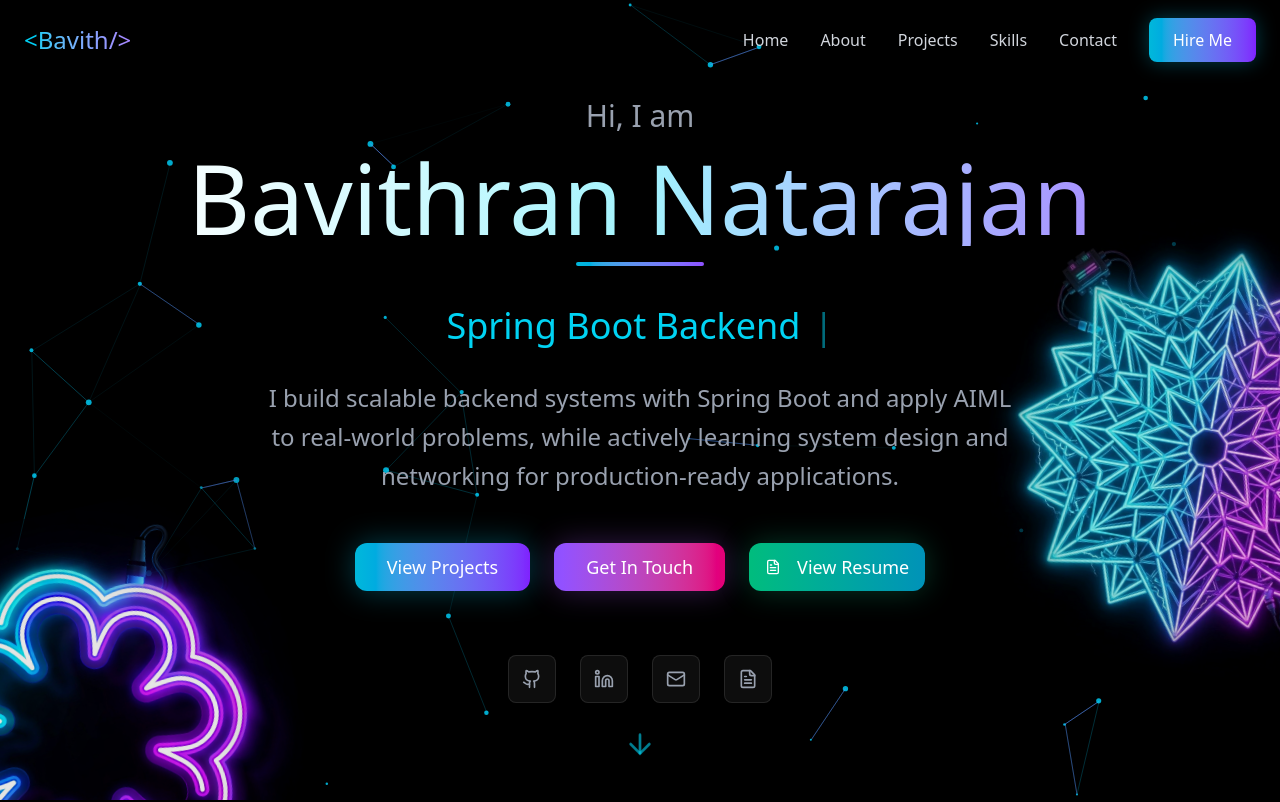
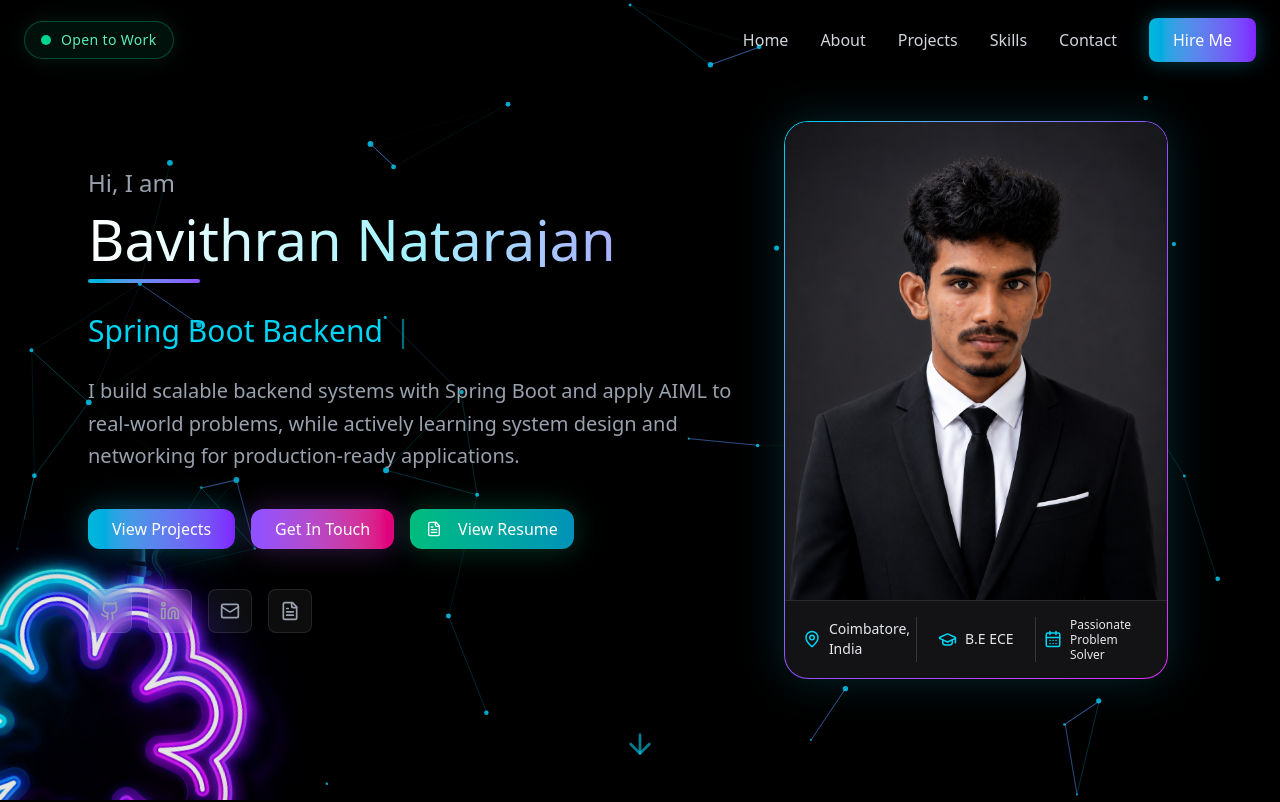
Before and after one commit to Bavithran100/PORTFOLIO0.1, a React (Vite) app: page / in a window 1280 px wide. Shown: the top 802 px of the page. Built offline with nearby package versions, Linux system fonts and the light colour scheme.

Commit message:
Persnal Images added

```diff
--- a/src/app/components/About.jsx
+++ b/src/app/components/About.jsx
@@ -59,7 +59,7 @@ const devOpsTools = [
     {
       role: "Full-Stack Developer",
       company: "Personal & Team Projects",
-      period: "2023 - Present",
+      period: "2025 - Present",
       description:
         "Developed full-stack products with React and backend services, focusing on clean architecture, reliability, and production-ready deployment.",
     },
--- a/src/app/components/Hero.jsx
+++ b/src/app/components/Hero.jsx
@@ -1,4 +1,4 @@
-import { ArrowDown, Github, Linkedin, Mail, FileText } from "lucide-react";
+import { ArrowDown, Github, Linkedin, Mail, FileText, MapPin, GraduationCap, CalendarDays } from "lucide-react";
 import { Button } from "./ui/button";
 import { AnimatedBackground } from "./AnimatedBackground";
 import { TypingRotatingText } from "./TypingRotatingText";
@@ -21,7 +21,7 @@ const rotatingWords = [
 ];
 
   return (
-    <section id="hero" className="min-h-screen flex items-center justify-center relative bg-black overflow-hidden">
+    <section id="hero" className="min-h-screen flex items-center justify-center relative bg-black overflow-hidden py-24 lg:py-20">
       <AnimatedBackground/>
       <div className="hero-paint-splashes" aria-hidden="true">
         <img
@@ -29,11 +29,11 @@ const rotatingWords = [
           alt=""
           className="hero-paint hero-paint-left"
         />
-        <img
+        {/* <img
           src="/image01.png"
           alt=""
           className="hero-paint hero-paint-right"
-        />
+        /> */}
       </div>
       {/* <div className="absolute inset-0 bg-gradient-to-br from-violet-900/20 via-transparent to-cyan-900/20"></div>
       <div className="absolute inset-0 bg-[linear-gradient(rgba(255,255,255,.02)_1px,transparent_1px),linear-gradient(90deg,rgba(255,255,255,.02)_1px,transparent_1px)] bg-[size:100px_100px]"></div>
@@ -41,58 +41,59 @@ const rotatingWords = [
       <div className="absolute bottom-1/4 right-1/4 w-96 h-96 bg-cyan-600/30 rounded-full blur-[120px] animate-pulse delay-700"></div> */}
 
       <div className="container mx-auto px-6 relative z-10">
-        <div className="max-w-5xl mx-auto text-center">
-          <div className="mb-6">
-            <p className="text-gray-400 text-2xl md:text-3xl mb-4">
-              Hi, I am
-            </p>
-            <h1 className="text-6xl md:text-8xl mb-4 bg-clip-text text-transparent bg-gradient-to-r from-white via-cyan-200 to-violet-400 animate-fade-in">
-              Bavithran Natarajan
-            </h1>
-            <div className="h-1 w-32 mx-auto bg-gradient-to-r from-cyan-500 to-violet-500 rounded-full mb-8"></div>
-          </div>
+        <div className="max-w-6xl mx-auto grid lg:grid-cols-[1.15fr_0.85fr] gap-12 lg:gap-6  items-center">
+          <div className="text-center lg:text-left lg:translate-x-6">
+            <div className="mb-5">
+              <p className="text-gray-400 text-xl md:text-2xl mb-3">
+                Hi, I am
+              </p>
+              <h1 className="text-4xl sm:text-5xl md:text-[3.5rem] mb-3 bg-clip-text text-transparent bg-gradient-to-r from-white via-cyan-200 to-violet-400 animate-fade-in">
+                Bavithran Natarajan
+              </h1>
+              <div className="h-1 w-28 mx-auto lg:mx-0 bg-gradient-to-r from-cyan-500 to-violet-500 rounded-full mb-6"></div>
+            </div>
 
-          <h2 className="text-3xl md:text-4xl text-white/90 mb-6 min-h-[48px] md:min-h-[56px] flex items-center justify-center">
+          <h2 className="text-2xl md:text-3xl text-white/90 mb-5 min-h-[40px] md:min-h-[48px] flex items-center justify-center lg:justify-start">
             <TypingRotatingText words={rotatingWords} className="text-cyan-400" />
           </h2>
 
-          <p className="text-xl md:text-2xl text-gray-400 mb-12 max-w-3xl mx-auto leading-relaxed">
+          <p className="text-lg md:text-xl text-gray-400 mb-9 max-w-2xl mx-auto lg:mx-0 leading-relaxed">
         I build scalable backend systems with Spring Boot and apply AIML
 to real-world problems, while actively learning system design
 and networking for production-ready applications.
           </p>
 
-          <div className="flex gap-6 justify-center flex-wrap mb-16">
+          <div className="flex gap-4 justify-center lg:justify-start flex-wrap mb-10">
             <Button
               size="lg"
               onClick={() => scrollToSection("projects")}
-              className="bg-gradient-to-r from-cyan-500 to-violet-600 hover:from-cyan-400 hover:to-violet-500 text-white px-8 py-6 text-lg rounded-xl shadow-[0_0_30px_rgba(0,212,255,0.3)] hover:shadow-[0_0_40px_rgba(0,212,255,0.5)] transition-all"
+              className="bg-gradient-to-r from-cyan-500 to-violet-600 hover:from-cyan-400 hover:to-violet-500 text-white px-6 py-5 text-base rounded-xl shadow-[0_0_30px_rgba(0,212,255,0.3)] hover:shadow-[0_0_40px_rgba(0,212,255,0.5)] transition-all"
             >
               View Projects
             </Button>
             <Button
               size="lg"
               onClick={() => scrollToSection("contact")}
-              className="bg-gradient-to-r from-violet-500 to-pink-600 hover:from-violet-400 hover:to-pink-500 text-white px-8 py-6 text-lg rounded-xl shadow-[0_0_30px_rgba(168,85,247,0.3)] hover:shadow-[0_0_40px_rgba(168,85,247,0.5)] transition-all"
+              className="bg-gradient-to-r from-violet-500 to-pink-600 hover:from-violet-400 hover:to-pink-500 text-white px-6 py-5 text-base rounded-xl shadow-[0_0_30px_rgba(168,85,247,0.3)] hover:shadow-[0_0_40px_rgba(168,85,247,0.5)] transition-all"
             >
               Get In Touch
             </Button>
             <Button
               size="lg"
               onClick={() => window.open("https://drive.google.com/file/d/1kkRXo_uQL6WwQ1gWp6iT4BOZp-jVGGIY/view?usp=sharing", "_blank")}
-              className="bg-gradient-to-r from-emerald-500 to-cyan-600 hover:from-emerald-400 hover:to-cyan-500 text-white px-8 py-6 text-lg rounded-xl shadow-[0_0_30px_rgba(16,185,129,0.3)] hover:shadow-[0_0_40px_rgba(16,185,129,0.5)] transition-all"
+              className="bg-gradient-to-r from-emerald-500 to-cyan-600 hover:from-emerald-400 hover:to-cyan-500 text-white px-6 py-5 text-base rounded-xl shadow-[0_0_30px_rgba(16,185,129,0.3)] hover:shadow-[0_0_40px_rgba(16,185,129,0.5)] transition-all"
             >
               <FileText size={20} className="mr-2" />
               View Resume
             </Button>
           </div>
 
-          <div className="flex gap-6 justify-center">
+          <div className="flex gap-4 justify-center lg:justify-start">
             <a
               href="https://github.com/Bavithran100"
               target="_blank"
               rel="noopener noreferrer"
-              className="w-12 h-12 rounded-lg bg-white/5 backdrop-blur-sm border border-white/10 flex items-center justify-center text-gray-400 hover:text-cyan-400 hover:border-cyan-400/50 hover:shadow-[0_0_20px_rgba(0,212,255,0.3)] transition-all"
+              className="w-11 h-11 rounded-lg bg-white/5 backdrop-blur-sm border border-white/10 flex items-center justify-center text-gray-400 hover:text-cyan-400 hover:border-cyan-400/50 hover:shadow-[0_0_20px_rgba(0,212,255,0.3)] transition-all"
               aria-label="GitHub"
             >
               <Github size={20} />
@@ -101,14 +102,14 @@ and networking for production-ready applications.
               href="https://www.linkedin.com/in/bavithran-n-04b74b333/"
               target="_blank"
               rel="noopener noreferrer"
-              className="w-12 h-12 rounded-lg bg-white/5 backdrop-blur-sm border border-white/10 flex items-center justify-center text-gray-400 hover:text-cyan-400 hover:border-cyan-400/50 hover:shadow-[0_0_20px_rgba(0,212,255,0.3)] transition-all"
+              className="w-11 h-11 rounded-lg bg-white/5 backdrop-blur-sm border border-white/10 flex items-center justify-center text-gray-400 hover:text-cyan-400 hover:border-cyan-400/50 hover:shadow-[0_0_20px_rgba(0,212,255,0.3)] transition-all"
               aria-label="LinkedIn"
             >
               <Linkedin size={20} />
             </a>
             <a
              href="mailto:bavithrannatarajan@gmail.com"
-              className="w-12 h-12 rounded-lg bg-white/5 backdrop-blur-sm border border-white/10 flex items-center justify-center text-gray-400 hover:text-cyan-400 hover:border-cyan-400/50 hover:shadow-[0_0_20px_rgba(0,212,255,0.3)] transition-all"
+              className="w-11 h-11 rounded-lg bg-white/5 backdrop-blur-sm border border-white/10 flex items-center justify-center text-gray-400 hover:text-cyan-400 hover:border-cyan-400/50 hover:shadow-[0_0_20px_rgba(0,212,255,0.3)] transition-all"
               aria-label="Email"
             >
               <Mail size={20} />
@@ -117,11 +118,46 @@ and networking for production-ready applications.
               href="https://drive.google.com/file/d/1kkRXo_uQL6WwQ1gWp6iT4BOZp-jVGGIY/view?usp=sharing"
               target="_blank"
               rel="noopener noreferrer"
-              className="w-12 h-12 rounded-lg bg-white/5 backdrop-blur-sm border border-white/10 flex items-center justify-center text-gray-400 hover:text-cyan-400 hover:border-cyan-400/50 hover:shadow-[0_0_20px_rgba(0,212,255,0.3)] transition-all"
+              className="w-11 h-11 rounded-lg bg-white/5 backdrop-blur-sm border border-white/10 flex items-center justify-center text-gray-400 hover:text-cyan-400 hover:border-cyan-400/50 hover:shadow-[0_0_20px_rgba(0,212,255,0.3)] transition-all"
               aria-label="Resume"
             >
               <FileText size={20} />
             </a>
+          </div>
+        </div>
+
+          <div className="w-full max-w-sm mx-auto">
+            <div className="rounded-3xl p-[1px] bg-gradient-to-br from-cyan-400 via-violet-500 to-fuchsia-500 shadow-[0_0_45px_rgba(34,211,238,0.18)]">
+              <div className="overflow-hidden rounded-[calc(1.5rem-1px)] bg-zinc-950">
+                <div className="relative aspect-[4/5] overflow-hidden bg-gradient-to-br from-cyan-950 via-zinc-950 to-violet-950">
+                  <span className="absolute inset-0 flex items-center justify-center text-8xl font-semibold text-white/10">
+                    BN
+                  </span>
+                  <img
+                    src="/public/Portfolio-photo.png"
+                    alt="Bavithran Natarajan"
+                    className="relative h-full w-full object-cover object-top"
+                    onError={(event) => {
+                      event.currentTarget.style.display = "none";
+                    }}
+                  />
+                </div>
+                <div className="grid grid-cols-3 border-t border-white/10 bg-white/[0.04] px-3 py-4 text-gray-200">
+                  <div className="flex items-center justify-center gap-2 border-r border-white/15 px-2">
+                    <MapPin size={18} className="shrink-0 text-cyan-400" />
+                    <span className="text-xs sm:text-sm whitespace-nowrap">Coimbatore,<br/> India</span>
+                  </div>
+                  <div className="flex items-center justify-center gap-2 border-r border-white/15 px-2">
+                    <GraduationCap size={19} className="shrink-0 text-cyan-400" />
+                    <span className="text-xs sm:text-sm whitespace-nowrap">B.E ECE</span>
+                  </div>
+                  <div className="flex items-center justify-center gap-2 px-2">
+                    <CalendarDays size={18} className="shrink-0 text-cyan-400" />
+                    <span className="text-[11px] sm:text-xs leading-tight">Passionate<br />Problem Solver</span>
+                  </div>
+                </div>
+              </div>
+            </div>
           </div>
         </div>
       </div>
--- a/src/app/components/Navbar.jsx
+++ b/src/app/components/Navbar.jsx
@@ -42,9 +42,14 @@ export function Navbar() {
         <div className="flex items-center justify-between h-20">
           <button
             onClick={() => window.scrollTo({ top: 0, behavior: "smooth" })}
-            className="text-2xl bg-clip-text text-transparent bg-gradient-to-r from-cyan-400 to-violet-400 hover:from-cyan-300 hover:to-violet-300 transition-all"
+            className="group flex items-center gap-2.5 rounded-full border border-emerald-400/30 bg-emerald-400/[0.08] px-4 py-2 text-sm text-emerald-300 shadow-[0_0_22px_rgba(52,211,153,0.12)] backdrop-blur-md transition-all hover:border-emerald-300/60 hover:bg-emerald-400/[0.13] hover:shadow-[0_0_28px_rgba(52,211,153,0.22)]"
+            aria-label="Open to work - scroll to top"
           >
-            &lt;Bavith/&gt;
+            <span className="relative flex h-2.5 w-2.5">
+              <span className="absolute inline-flex h-full w-full animate-ping rounded-full bg-emerald-400 opacity-60"></span>
+              <span className="relative inline-flex h-2.5 w-2.5 rounded-full bg-emerald-400"></span>
+            </span>
+            <span className="font-medium tracking-wide">Open to Work</span>
           </button>
 
           <div className="hidden md:flex items-center gap-8">
```
Also changed, not shown: public/Portfolio-photo.png (added).
